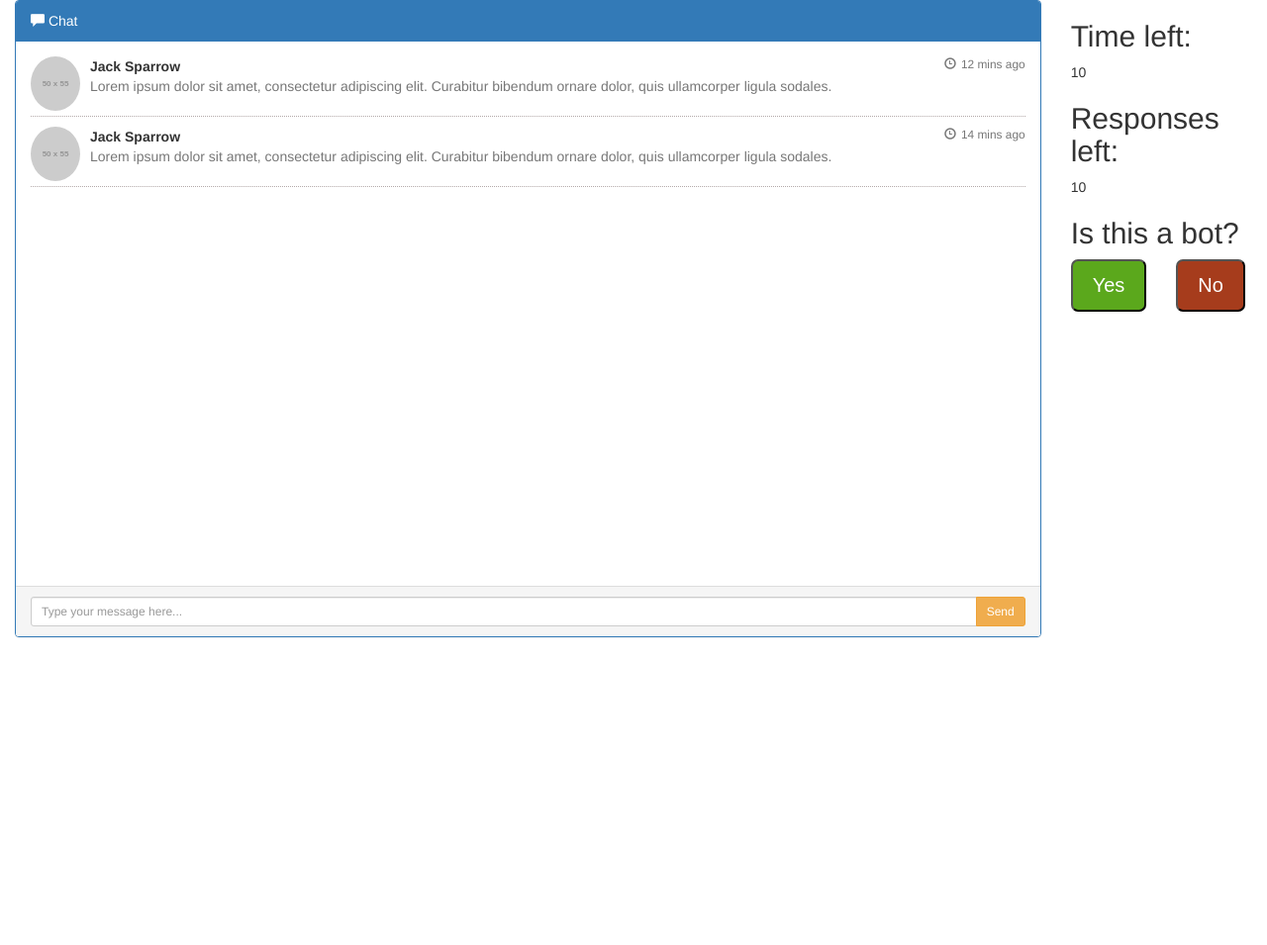
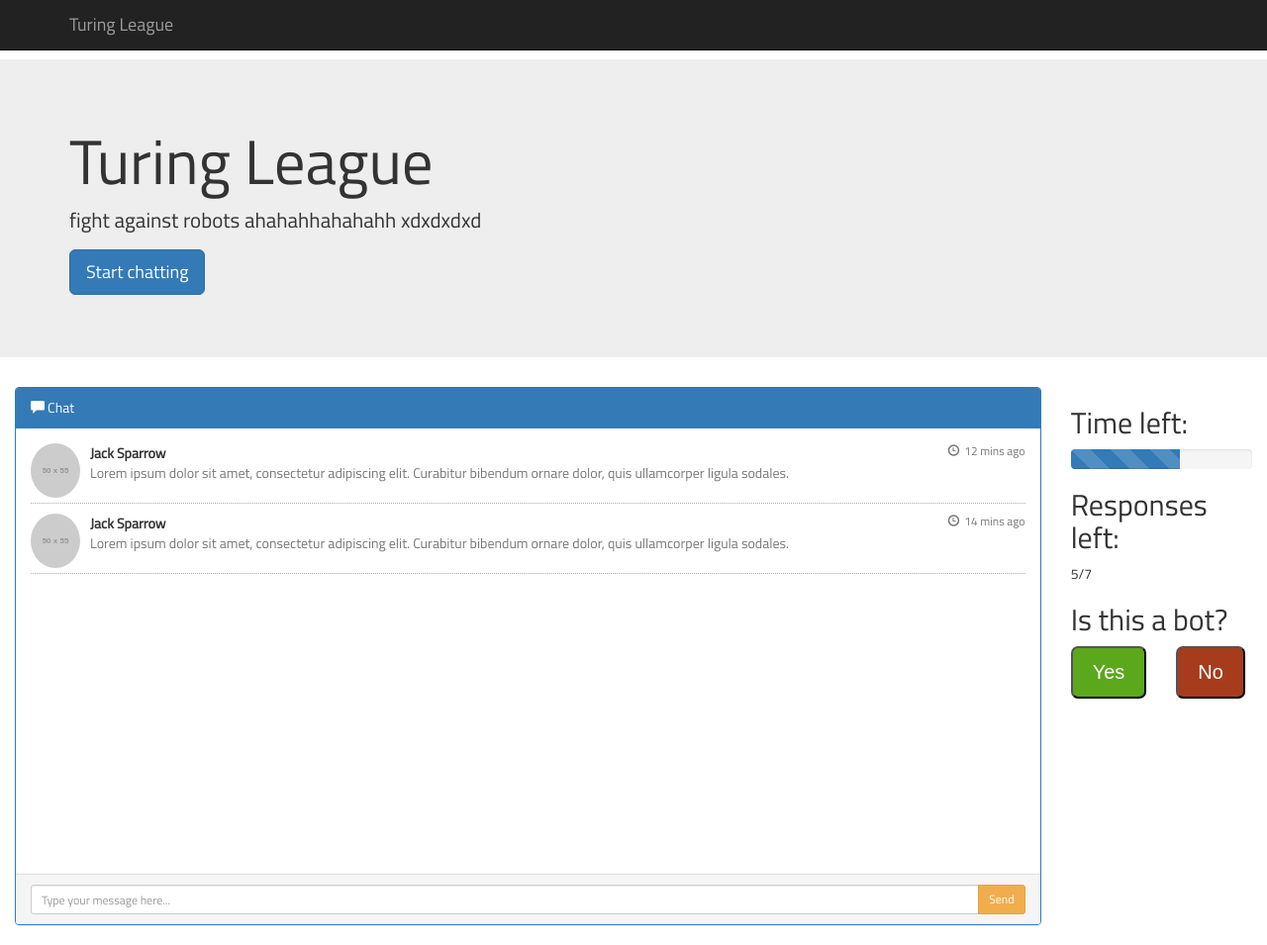
Before and after one commit to fraserprice/turing-league, a Flask app: template template/chat.html in a window 1280 px wide. Shown: the whole page at 99% size. Before the commit the page ends 644 px from the top, so only its background shows below. Run offline with Flask 2, Linux system fonts and the light colour scheme; the template is opened without the code that fills it, so the values that code supplies are empty; grey boxes labelled with a size stand in for pictures from a placeholder-image service; some libraries are stand-ins or nearby versions.

Commit message:
added bootstrap basic site template

```diff
--- a/template/chat.html
+++ b/template/chat.html
@@ -9,10 +9,38 @@
     <!-- Bootstrap -->
     <link href="css/bootstrap.min.css" rel="stylesheet">
     <link href="css/style.css" rel="stylesheet">
+    <link href="https://fonts.googleapis.com/css?family=Titillium+Web" rel="stylesheet">
 
   </head>
-  <body>
-<div class="container-fluid">
+  <body style="font-family: 'Titillium Web', sans-serif;">
+
+    <nav class="navbar navbar-inverse navbar-fixed-top">
+      <div class="container">
+        <div class="navbar-header">
+          <button type="button" class="navbar-toggle collapsed" data-toggle="collapse" data-target="#navbar" aria-expanded="false" aria-controls="navbar">
+            <span class="sr-only">Toggle navigation</span>
+            <span class="icon-bar"></span>
+            <span class="icon-bar"></span>
+            <span class="icon-bar"></span>
+          </button>
+          <a class="navbar-brand" href="#">Turing League</a>
+        </div>
+        <div id="navbar" class="navbar-collapse collapse">
+        </div><!--/.navbar-collapse -->
+      </div>
+    </nav>
+
+       <div class="jumbotron">
+      <div class="container">
+        <h1>Turing League</h1>
+        <p>fight against robots ahahahhahahahh xdxdxdxd</p>
+        <p><a class="btn btn-primary btn-lg" href="#" role="button">Start chatting</a></p>
+      </div>
+    </div>
+
+
+
+    <div class="container-fluid">
     <div class="row">
         <div class="col-md-10">
             <div class="panel panel-primary">
@@ -63,8 +91,11 @@
                 </div>
             </div>
             <div class="col-md-2">
-                <h2>Time left: </h2> 10
-                <h2>Responses left: </h2> 10
+                <h2 id="time-left">Time left: </h2>
+                <div class="progress progress-striped">
+                    <div class="progress-bar" style="width: 60%;" aria-describedby="time-left"></div>
+                </div>
+                <h2>Responses left: </h2> 5/7
                 <h2>Is this a bot?</h2>
                 <div class="row">
                     <div class="col-md-6">
--- a/template/css/style.css
+++ b/template/css/style.css
@@ -1,3 +1,13 @@
+body {
+    padding-top: 60px;
+}
+
+@media (max-width: 979px) {
+    body {
+            padding-top: 0px;
+        }
+}
+
 .chat
 {
     list-style: none;
@@ -37,7 +47,7 @@
 .panel-body
 {
     overflow-y: scroll;
-    height: 550px;
+    height: 450px;
 }
 
 ::-webkit-scrollbar-track
```
